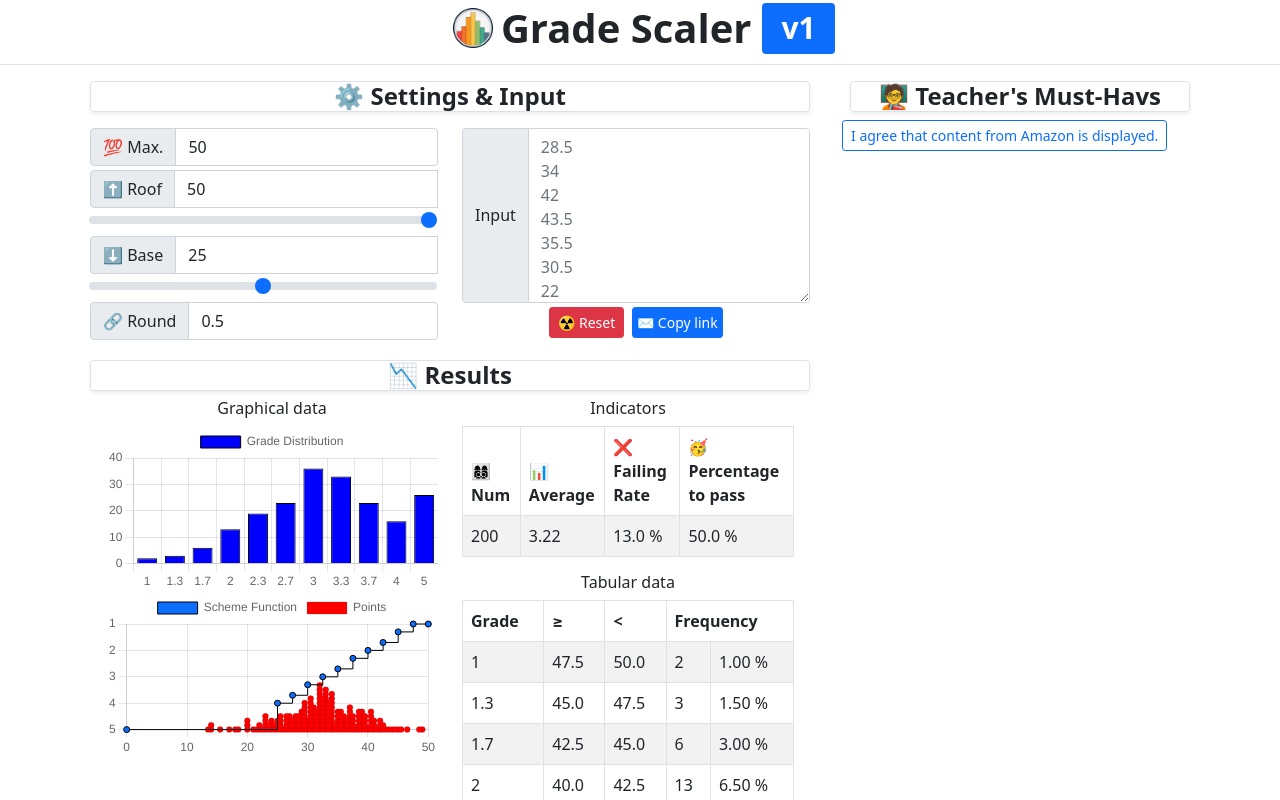
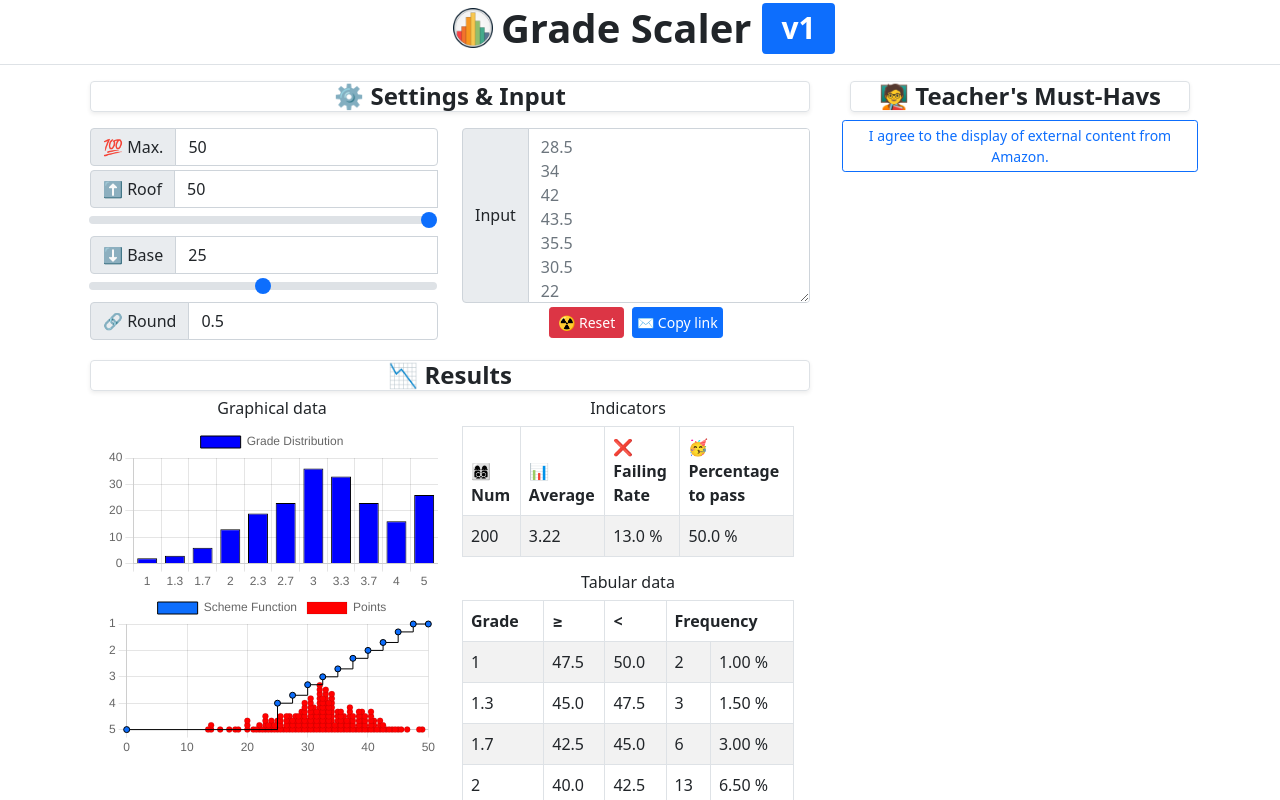
Before and after one commit to lamBOOO/gradescaler, a Next.js app: page / in a window 1280 px wide. Shown: the top 800 px of the page. Built offline with nearby package versions, Linux system fonts and the light colour scheme.

Commit message:
Fix wording

```diff
--- a/components/App.js
+++ b/components/App.js
@@ -469,7 +469,7 @@ class AmazonLinkCards extends React.Component {
           onClick={event => {
             this.setState({disabled: false})
           }}
-        >I agree that content from Amazon is displayed.</Button>
+        >I agree to the display of external content from Amazon.</Button>
       )
     }
   }
```
